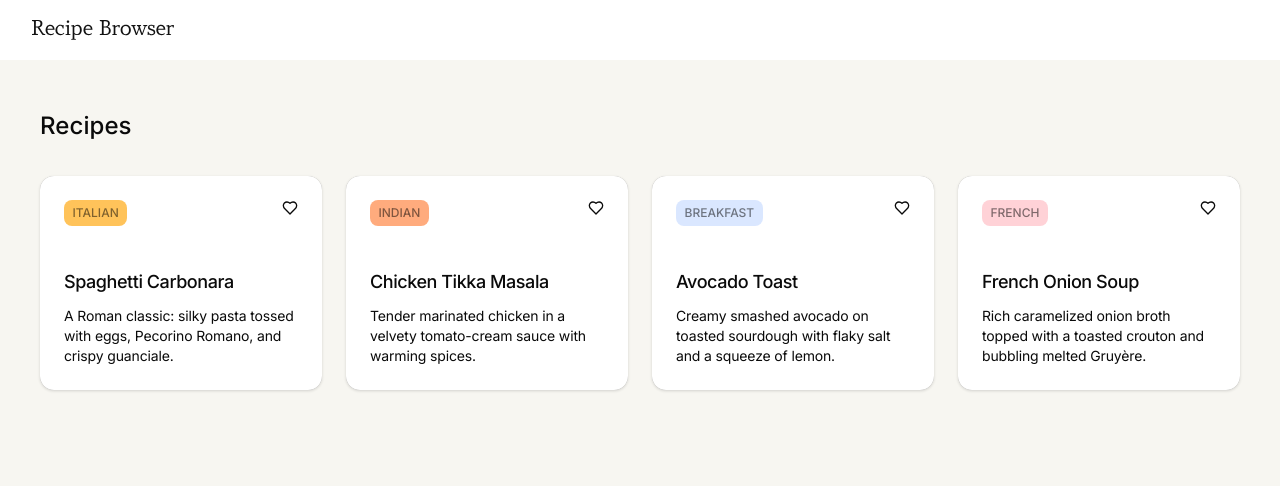
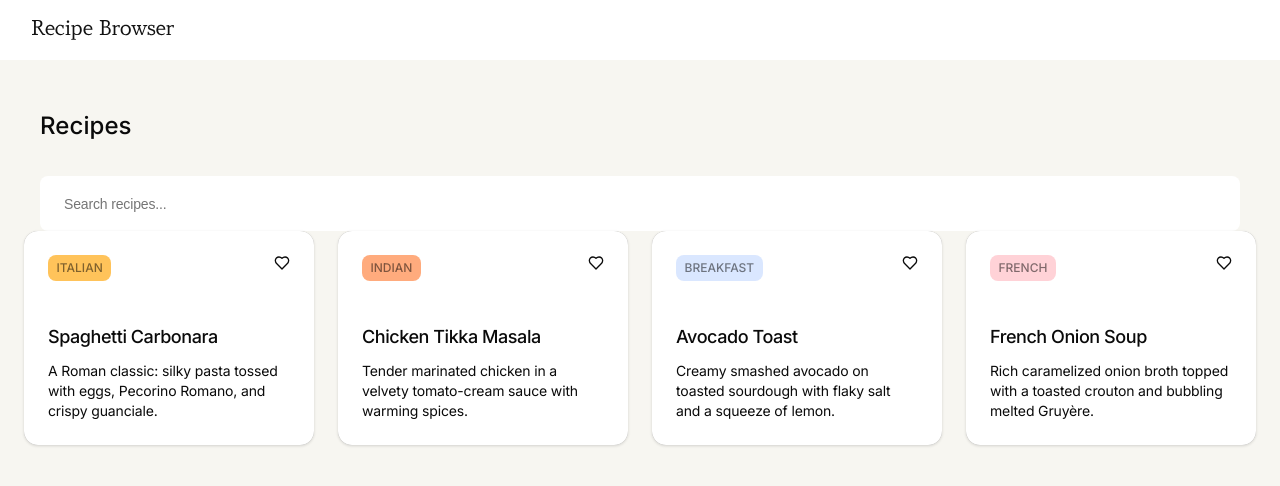
Before and after one commit to felix-pasillas/ai-se_recipe-browser, a React (Vite) app: page / in a window 1280 px wide. Shown: the top 486 px of the page. Built offline with nearby package versions, Linux system fonts and the light colour scheme.

Commit message:
Complete recipe search input and RecipeList

```diff
--- a/src/components/App/App.tsx
+++ b/src/components/App/App.tsx
@@ -6,6 +6,7 @@ import "./App.css";
 
 function App() {
   const [favorites, setFavorites] = useState<Set<string>>(new Set());
+  const [query, setQuery] = useState("");
 
   function handleToggleFavorite(id: string) {
       const newFavorites = new Set(favorites);
@@ -16,16 +17,29 @@ function App() {
       }
       setFavorites(newFavorites);
   }
+
+  const filteredRecipes = recipes.filter((recipe) =>
+    recipe.title.toLowerCase().includes(query.toLowerCase())
+  );
+
   return (
     <div className="app">
       <Header />
       <main className="app__main">
         <div className="app__container">
           <h1 className="app__heading">Recipes</h1>
-          <RecipeList recipes={recipes} favorites={favorites} onToggleFavorite={handleToggleFavorite} />
-        </div>
+
+            <input
+              className="app__search"
+              type="search"
+              placeholder="Search recipes..."
+              value={query}
+              onChange={(e) => setQuery(e.target.value)}
+            />
+          </div>
+          <RecipeList recipes={filteredRecipes} favorites={favorites} onToggleFavorite={handleToggleFavorite} />
       </main>
-    </div>
+      </div>
   );
 }
 
```
